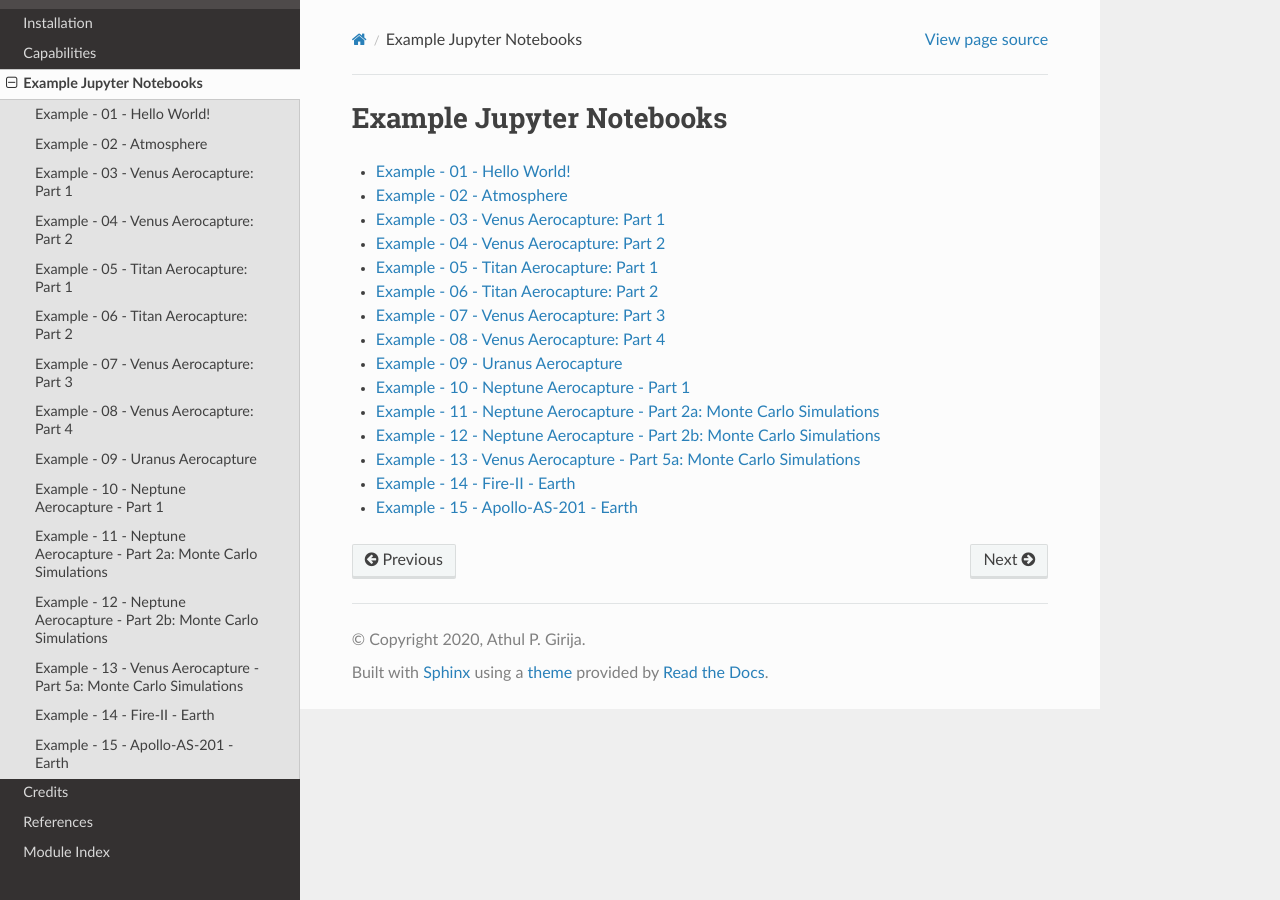
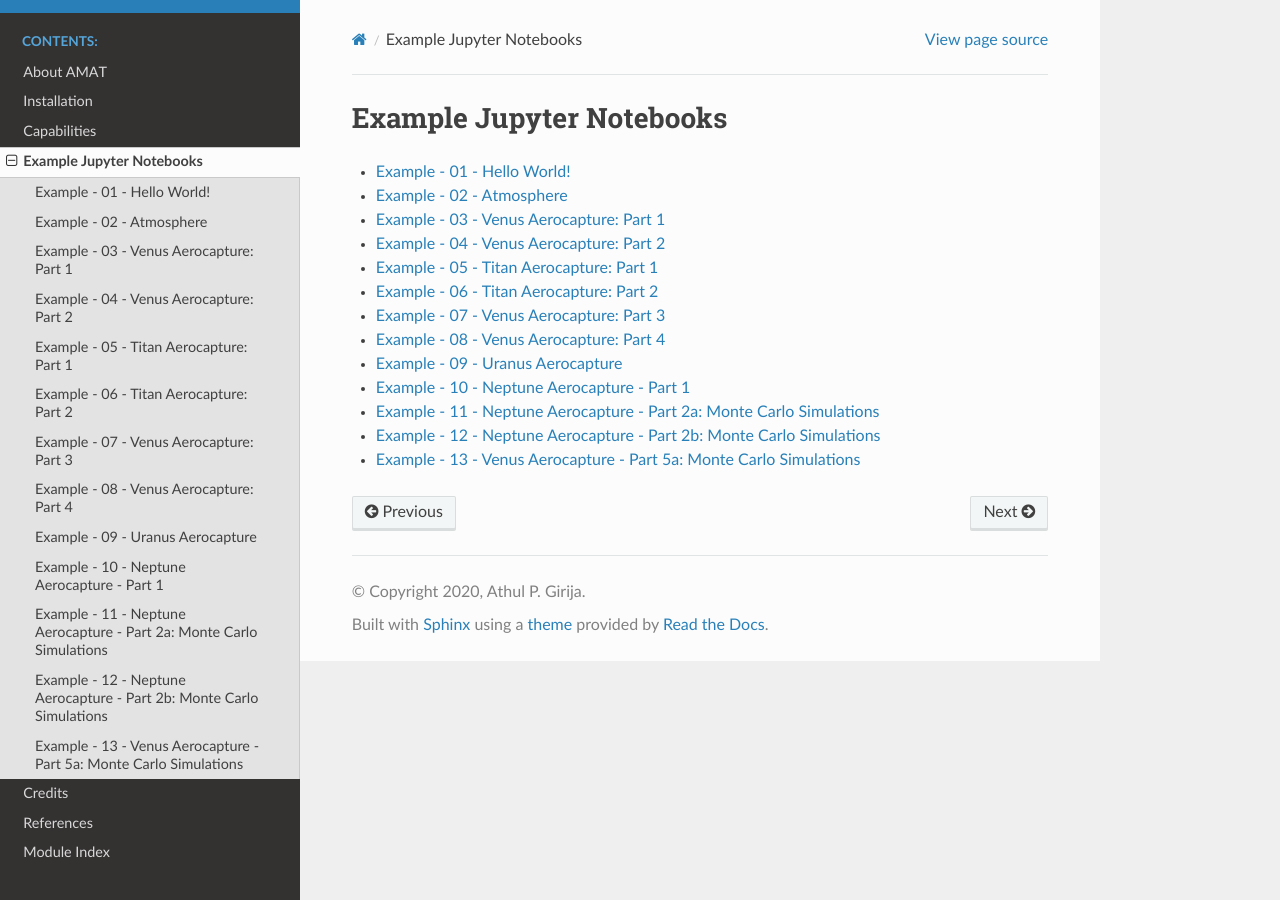
Before and after one commit to athulpg007/AMAT, a Sphinx documentation site: the page built from docs/source/jupyter_link.rst, in a window 1280 px wide. Built offline with Sphinx 7.4.7 and the Read the Docs theme 2.0.0, drawn with Linux system fonts in a browser that asks for light colours.

Commit message:
Postpone adding new examples

```diff
--- a/docs/source/jupyter_link.rst
+++ b/docs/source/jupyter_link.rst
@@ -18,5 +18,3 @@
    /examples/example-11-neptune-aerocapture-part-2a.ipynb
    /examples/example-12-neptune-aerocapture-part-2b.ipynb
    /examples/example-13-venus-aerocapture-5a.ipynb
-   /examples/example-14-fire-II-earth.ipynb
-   /examples/example-15-apollo-as-201-earth.ipynb
```
